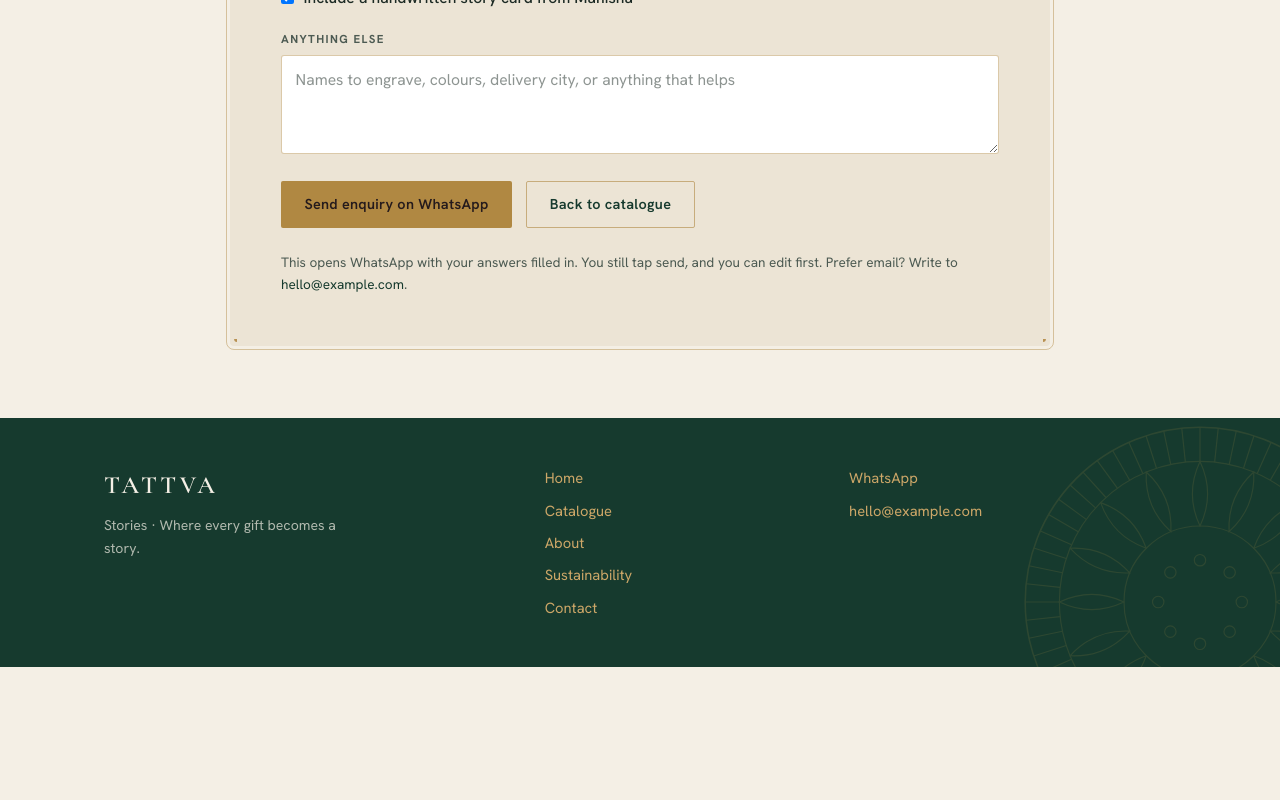
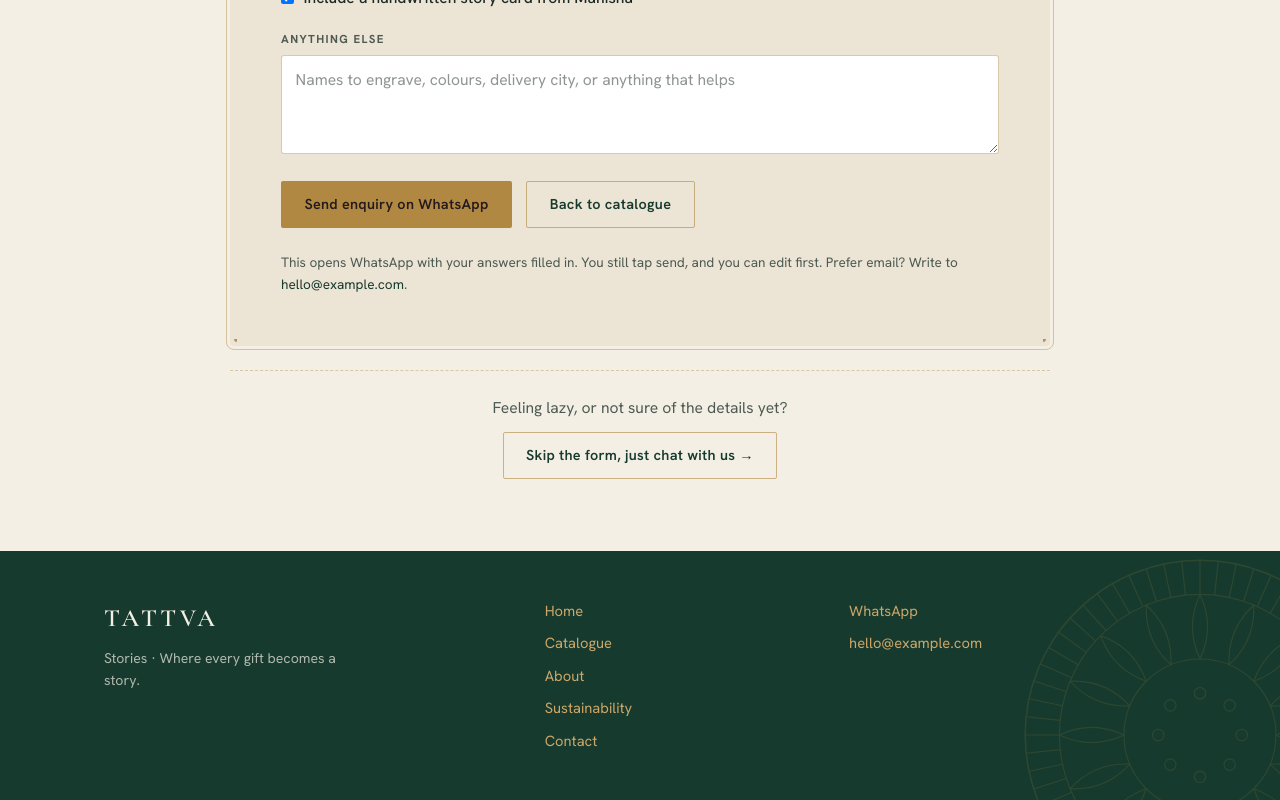
Before and after one commit to kushagr2602/tattva, a Next.js app: page /enquire in a window 1280 px wide. Shown: the part 884-1684 px from the top of the page. Before the commit the page ends 1551 px from the top, so only its background shows below. Built offline with nearby package versions, Linux system fonts and the light colour scheme.

Commit message:
Enquiry page: add 'skip the form, just chat' option for quick WhatsApp contact

```diff
--- a/app/enquire/page.tsx
+++ b/app/enquire/page.tsx
@@ -56,6 +56,14 @@ export default function Enquire() {
 
     const text = encodeURIComponent(parts.join("\n"));
     window.location.href = `https://wa.me/${site.whatsapp}?text=${text}`;
+  }
+
+  // Skip the form: open a casual chat, still carrying the item if they came from one.
+  function justChat() {
+    const parts = [`Hi ${site.brand} 🌸`, "", "I'm still deciding, could we chat about gifting options?"];
+    if (item.trim()) parts.push("", `I was looking at: ${item.trim()}`);
+    if (productUrl) parts.push(productUrl);
+    window.location.href = `https://wa.me/${site.whatsapp}?text=${encodeURIComponent(parts.join("\n"))}`;
   }
 
   return (
@@ -130,6 +138,13 @@ export default function Enquire() {
             Prefer email? Write to <a href={`mailto:${site.email}`}>{site.email}</a>.
           </p>
         </form>
+
+        <div className="enquire-skip">
+          <span>Feeling lazy, or not sure of the details yet?</span>
+          <button type="button" className="btn btn-ghost btn-ghost-dark" onClick={justChat}>
+            Skip the form, just chat with us →
+          </button>
+        </div>
       </section>
     </>
   );
--- a/app/globals.css
+++ b/app/globals.css
@@ -454,3 +454,9 @@ h1, h2, h3 {
 .enquire-note { font-size: 0.85rem; color: var(--ink-soft); margin-top: 0.25rem; }
 .enquire-note a { color: var(--oxblood); }
 @media (max-width: 640px) { .enquire-form { grid-template-columns: 1fr; } }
+
+/* enquiry: skip-the-form / just chat option */
+.enquire-skip { max-width: 820px; margin: 1.5rem auto 0; padding-top: 1.5rem;
+  border-top: 1px dashed color-mix(in srgb, var(--brass) 40%, transparent);
+  display: flex; flex-direction: column; align-items: center; gap: 0.7rem; text-align: center; }
+.enquire-skip span { color: var(--ink-soft); font-size: 0.98rem; }
```
